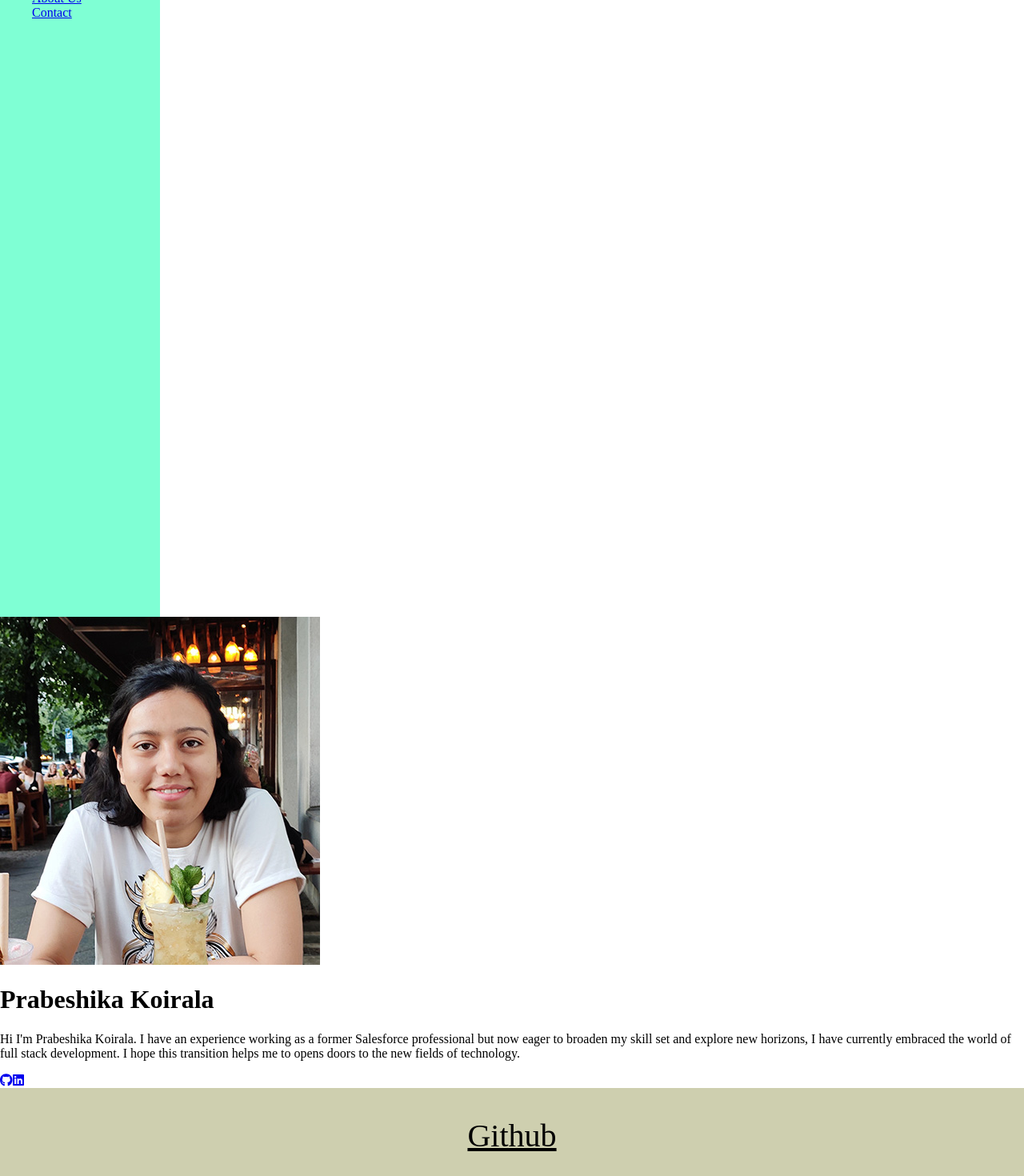
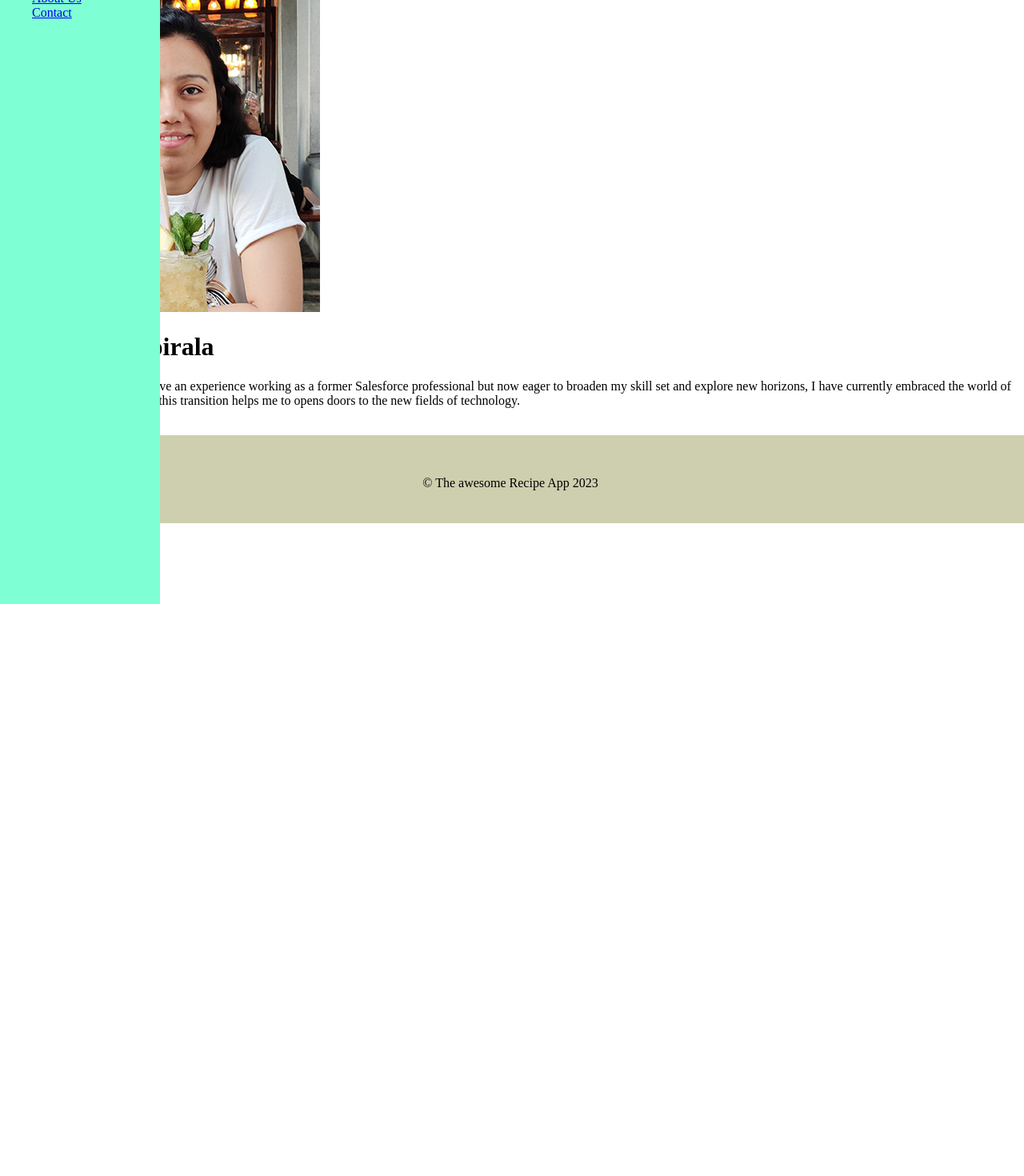
Before and after one commit to adrianbuenoo095/ReactAppMiniProject-, a React (Vite) app: page /about in a window 1280 px wide. Shown: the part 145-1615 px from the top of the page at 80% size. After the commit the page ends 800 px from the top, so only its background shows below. Built offline with nearby package versions, Linux system fonts and the light colour scheme.

Commit message:
work on the footer and css for sidebar

```diff
--- a/src/components/Footer.jsx
+++ b/src/components/Footer.jsx
@@ -1,15 +1,11 @@
 
 const Footer = () => {
+  const currentYear = new Date().getFullYear();
   return (
-    <div className="footer">
-      <a
-        className="githubLink"
-        target="_blank"
-        href="https://github.com/adrianbuenoo095/ReactAppMiniProject-"
-        rel="noreferrer"
-      >
-        Github
-      </a>
+    <div className="footer"
+    >
+      <div>&copy; The awesome Recipe App {currentYear}&nbsp;</div>
+
     </div>
   );
 }
--- a/src/components/Sidebar.module.css
+++ b/src/components/Sidebar.module.css
@@ -1,9 +1,8 @@
 .sidebar {
-  height: 100%;
   width: 200px;
+  height:100vh;
   background-color: aquamarine;
-  /* position: absolute; */
-
+  position:fixed;
 }
 
 li{
```
